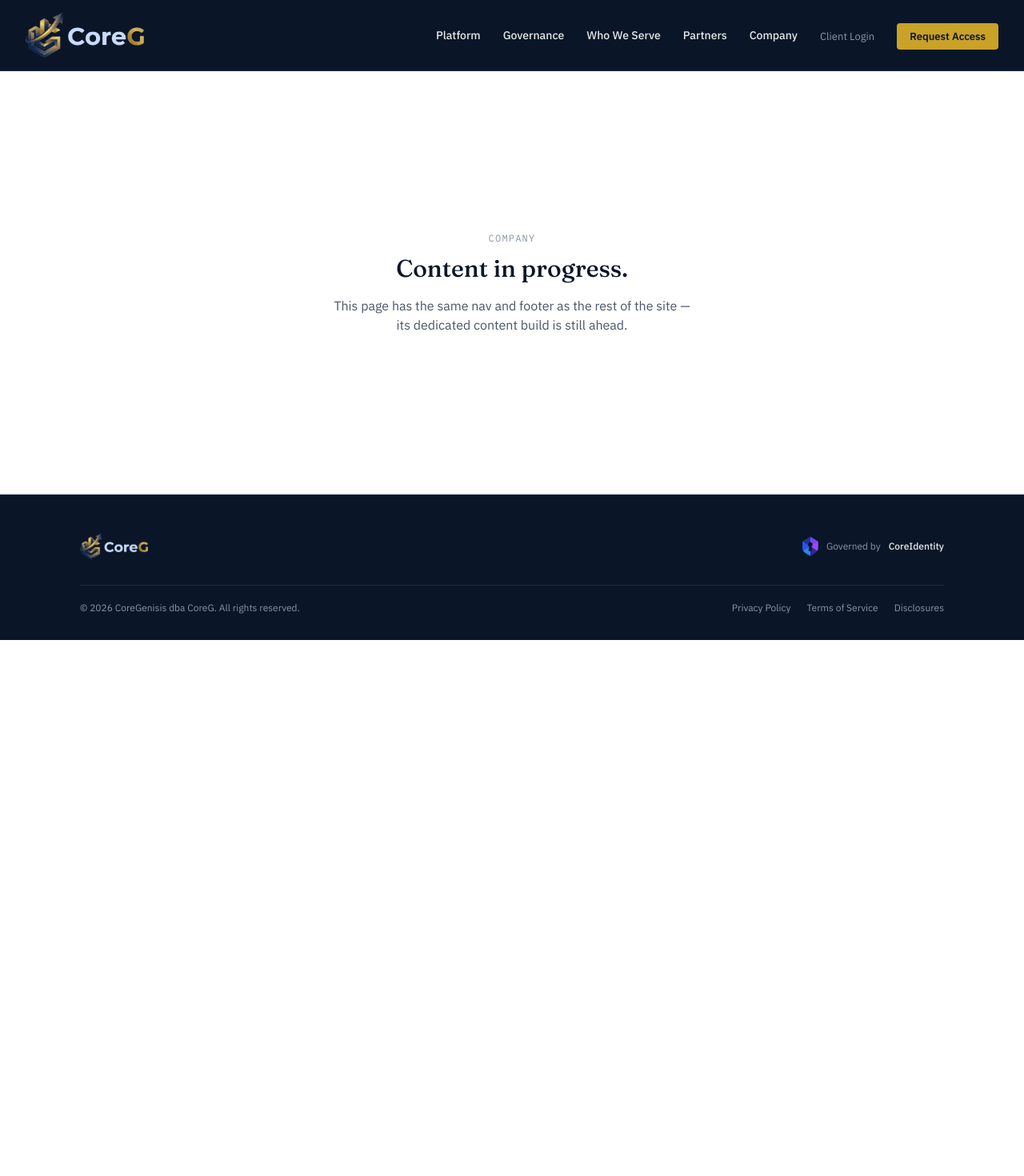
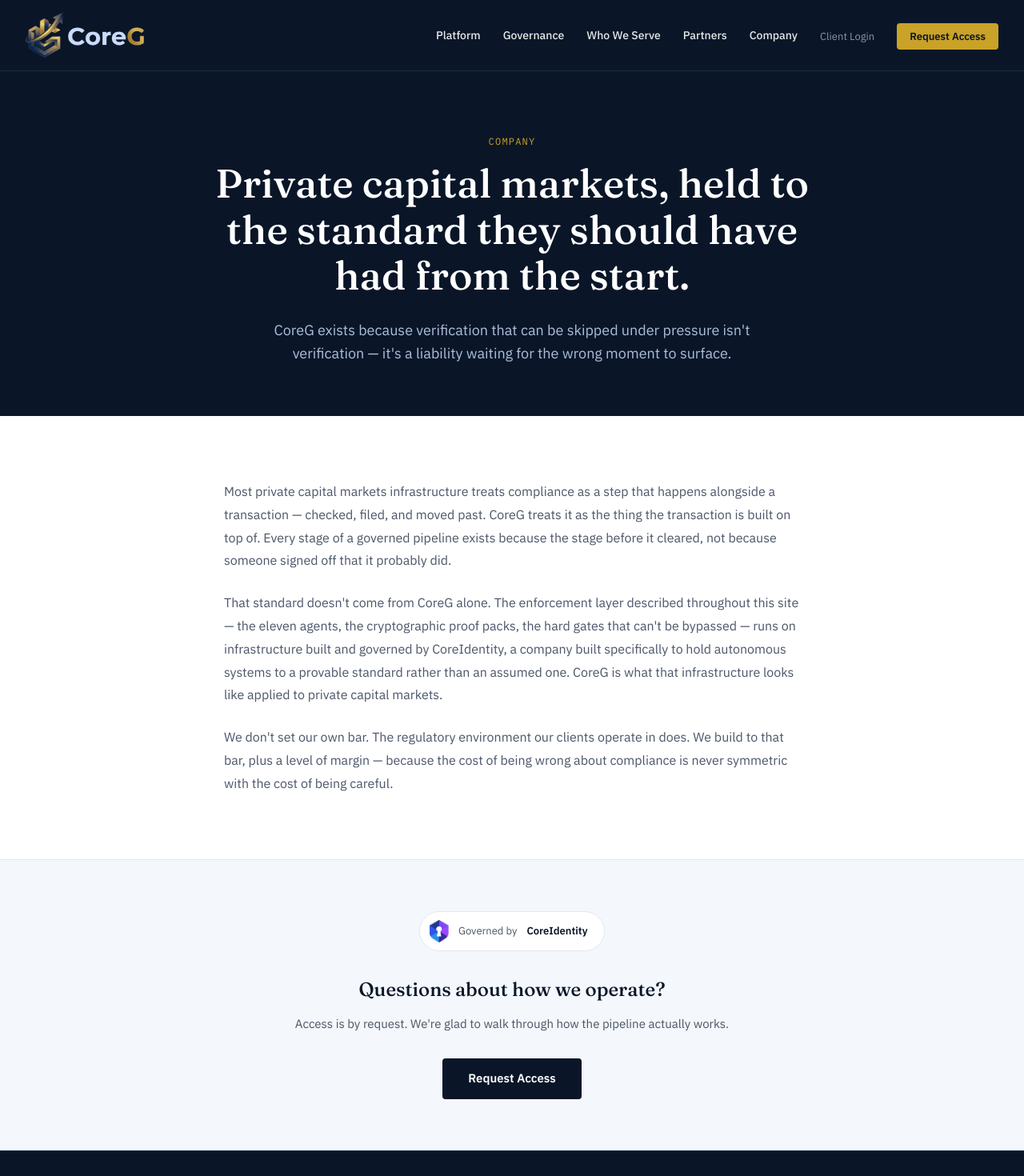
Before and after one commit to CoreGAdmin/coregenisis-site, a React (Vite) app: page /company in a window 1280 px wide. Shown: the top 1470 px of the page at 80% size. Before the commit the page ends 800 px from the top, so only its background shows below. Built offline with nearby package versions, Linux system fonts and the light colour scheme.

Commit message:
feat: real Company page (mission/thesis, no bio)

```diff
--- a/src/pages/Company.jsx
+++ b/src/pages/Company.jsx
@@ -1,20 +1,72 @@
+import coreIdentityIcon from "../assets/coreidentity-icon.png";
 import PageNav from "../components/PageNav.jsx";
 import PageFooter from "../components/PageFooter.jsx";
+import { ComingSoonButton } from "../components/ComingSoonButton.jsx";
 
 export default function Company() {
   return (
-    <div className="font-sans text-navy bg-white min-h-screen flex flex-col">
+    <div className="font-sans text-navy bg-white">
       <PageNav />
-      <div className="flex-1 flex items-center justify-center px-8 py-24 text-center">
-        <div>
-          <div className="font-mono text-xs tracking-[0.1em] text-slateLt uppercase mb-3">Company</div>
-          <h1 className="font-display text-3xl font-medium text-navy mb-4">Content in progress.</h1>
-          <p className="text-slate max-w-md mx-auto">
-            This page has the same nav and footer as the rest of the site — its dedicated
-            content build is still ahead.
+
+      {/* HERO — mission/thesis, no bio, no team roster */}
+      <section className="bg-navy px-8 pt-20 pb-16 text-center">
+        <div className="max-w-[760px] mx-auto">
+          <div className="font-mono text-xs tracking-[0.1em] text-gold uppercase mb-4">Company</div>
+          <h1 className="font-display text-[clamp(32px,4.5vw,50px)] font-medium leading-[1.15] text-white mb-6">
+            Private capital markets, held to the standard they should have had from the start.
+          </h1>
+          <p className="text-lg text-ice/85 max-w-[620px] mx-auto leading-relaxed">
+            CoreG exists because verification that can be skipped under pressure isn't
+            verification — it's a liability waiting for the wrong moment to surface.
           </p>
         </div>
-      </div>
+      </section>
+
+      {/* MISSION — the actual thesis, plus CoreIdentity relationship woven in
+          as real content (not just the badge) per direct instruction. Kept
+          as a paragraph within this section, not a standalone section, so
+          it doesn't outweigh CoreG's own identity on CoreG's own page. */}
+      <section className="bg-white px-8 py-20">
+        <div className="max-w-[720px] mx-auto">
+          <p className="text-[16px] text-slate leading-[1.8] mb-6">
+            Most private capital markets infrastructure treats compliance as a step that
+            happens alongside a transaction — checked, filed, and moved past. CoreG treats
+            it as the thing the transaction is built on top of. Every stage of a governed
+            pipeline exists because the stage before it cleared, not because someone signed
+            off that it probably did.
+          </p>
+          <p className="text-[16px] text-slate leading-[1.8] mb-6">
+            That standard doesn't come from CoreG alone. The enforcement layer described
+            throughout this site — the eleven agents, the cryptographic proof packs, the
+            hard gates that can't be bypassed — runs on infrastructure built and governed
+            by CoreIdentity, a company built specifically to hold autonomous systems to a
+            provable standard rather than an assumed one. CoreG is what that infrastructure
+            looks like applied to private capital markets.
+          </p>
+          <p className="text-[16px] text-slate leading-[1.8]">
+            We don't set our own bar. The regulatory environment our clients operate in
+            does. We build to that bar, plus a level of margin — because the cost of being
+            wrong about compliance is never symmetric with the cost of being careful.
+          </p>
+        </div>
+      </section>
+
+      {/* CLOSING CTA */}
+      <section className="bg-mist px-8 py-16 text-center border-t border-[#E2E8F0]">
+        <div className="max-w-[600px] mx-auto">
+          <div className="inline-flex items-center gap-3 bg-white border border-[#E2E8F0] rounded-full pl-3 pr-5 py-2.5 mb-8">
+            <img src={coreIdentityIcon} alt="CoreIdentity" className="h-7 w-auto" />
+            <span className="text-[13px] text-slate">Governed by</span>
+            <span className="text-[13px] text-navy font-semibold">CoreIdentity</span>
+          </div>
+          <h2 className="font-display text-2xl font-medium text-navy mb-4">Questions about how we operate?</h2>
+          <p className="text-[15px] text-slate mb-8">
+            Access is by request. We're glad to walk through how the pipeline actually works.
+          </p>
+          <ComingSoonButton className="inline-block bg-navy text-white text-[15px] font-semibold px-8 py-3.5 rounded cursor-pointer">Request Access</ComingSoonButton>
+        </div>
+      </section>
+
       <PageFooter />
     </div>
   );
```
